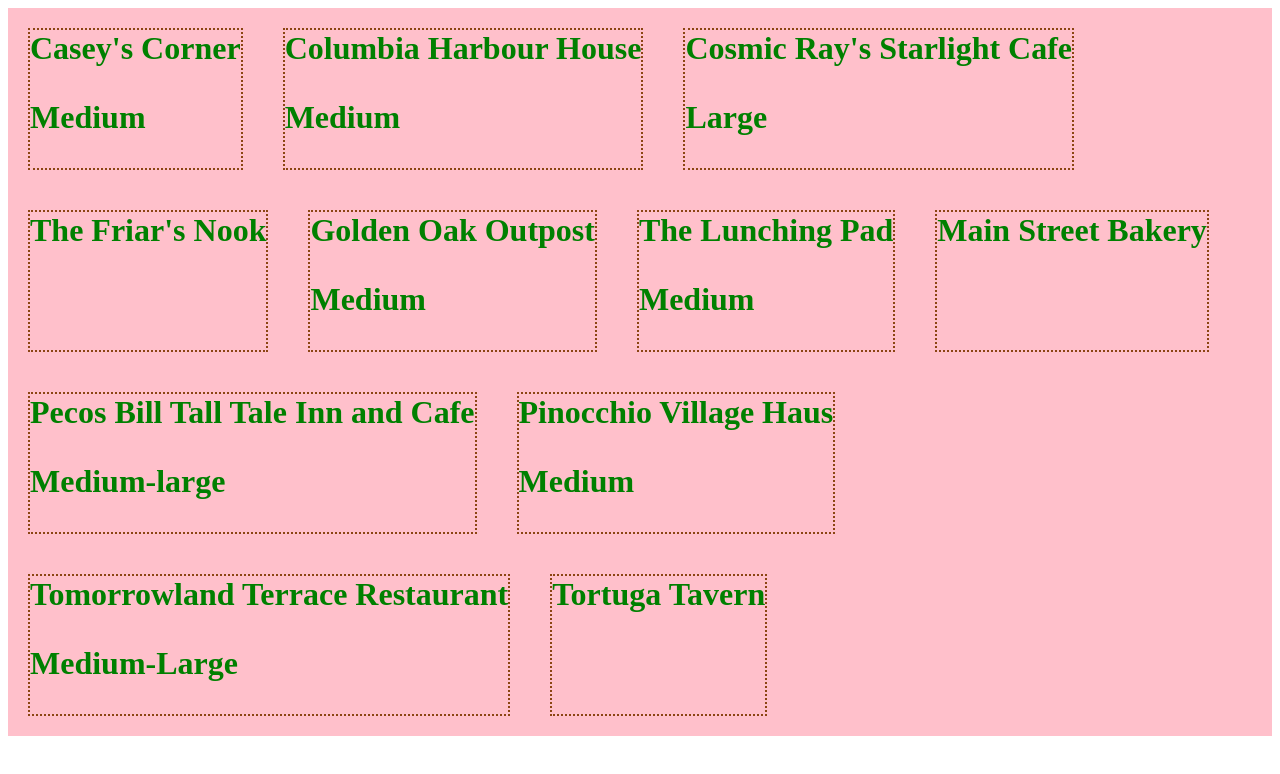
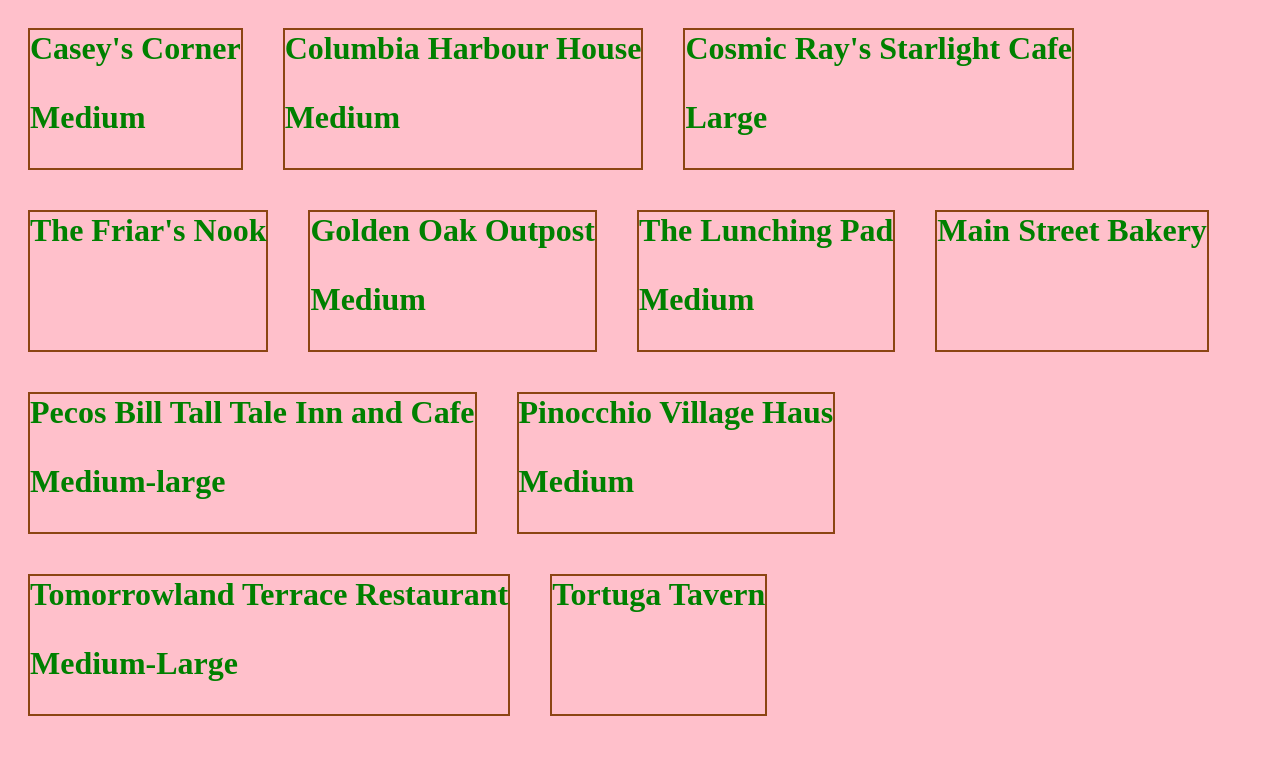
Before and after one commit to Ballred95/PortfolioFinal, a plain HTML site: page dining.html in a window 1280 px wide. Drawn offline with Linux system fonts and the light colour scheme.

Commit message:
Update disneydin.css

```diff
--- a/disneydin.css
+++ b/disneydin.css
@@ -8,5 +8,7 @@
     h1 {
         margin: 20px;
         color: green;
-border: 2px saddlebrown dotted;
+border: 2px saddlebrown solid;
     }
+
+body{background-color:pink;}
```
